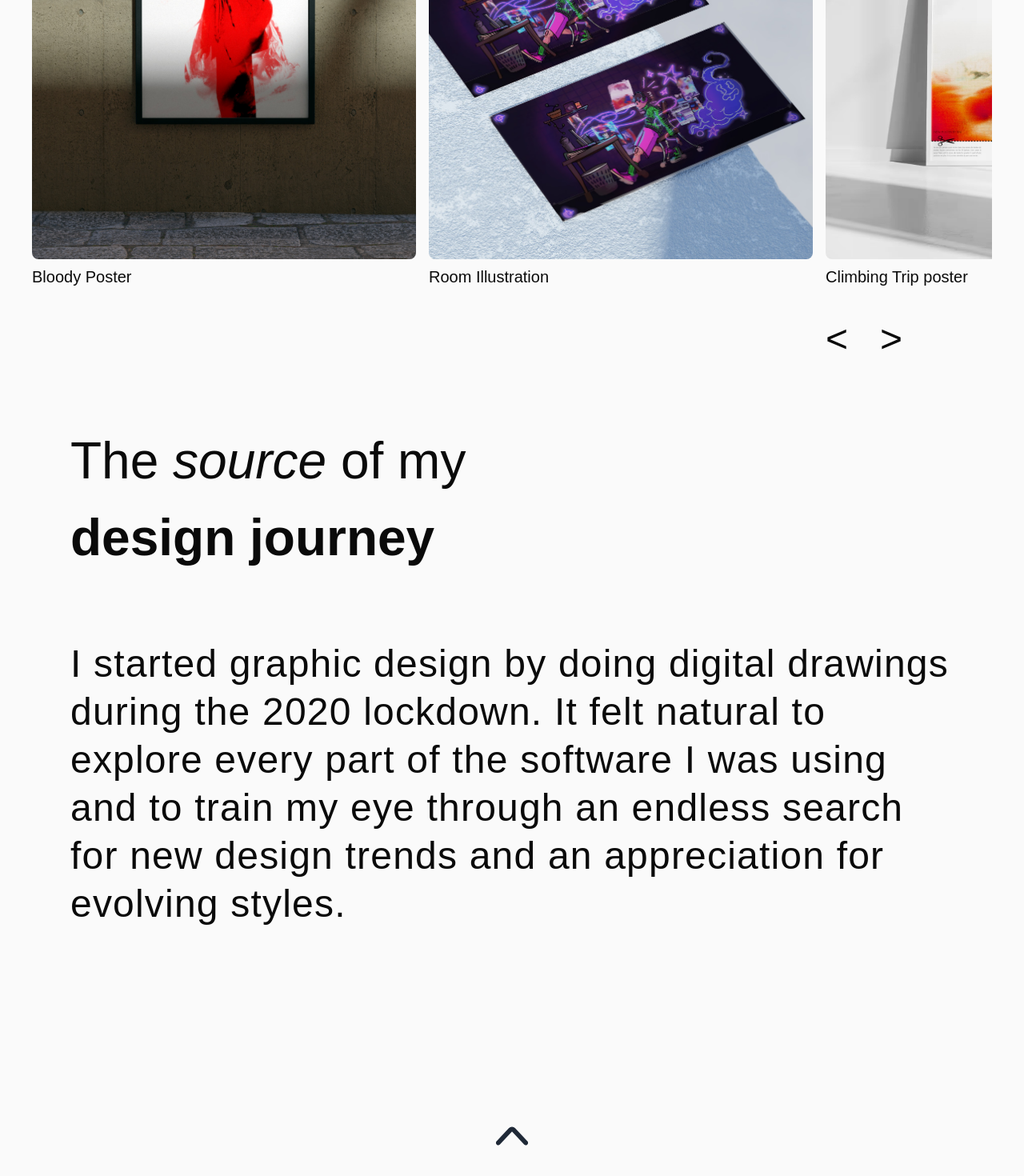
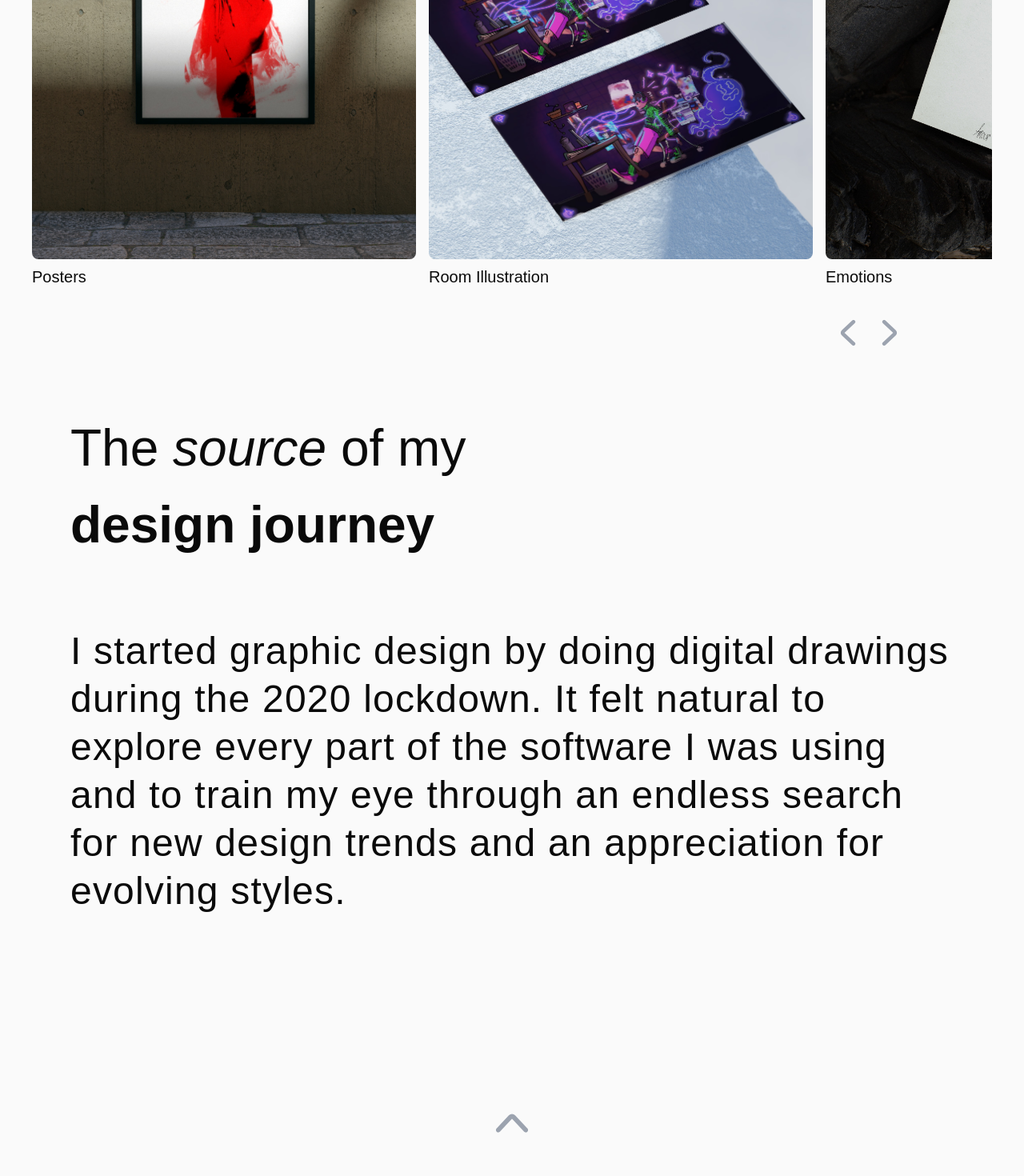
Before and after one commit to bnj35/NextTailPortfolio, a Next.js app: page /graphism in a window 1280 px wide. Shown: the part 1072-2542 px from the top of the page at 80% size. Built offline with nearby package versions, Linux system fonts and the light colour scheme.

Commit message:
add image and sections

```diff
--- a/app/components/AboutGallery.tsx
+++ b/app/components/AboutGallery.tsx
@@ -11,7 +11,7 @@ function AboutGallery({ images }: AboutGalleryProps) {
         {images.map((image, i) => (
         <div
             key={i}
-            className={`row-span-1 ${i === 2 ? "md:col-span-2" : ""}`}
+            className={`row-span-1 ${i === 2 || i === 5 ? "md:col-span-2" : ""}`}
         >
             <img
                 src={image.src}
--- a/app/components/button_back.tsx
+++ b/app/components/button_back.tsx
@@ -10,7 +10,7 @@ function Button_back() {
     return (
         <div className='flex justify-center mb-20 mt-60'>
                     <button onClick={scrollToTop}>
-                <svg className="w-10 h-10 text-gray-800" aria-hidden="true" xmlns="http://www.w3.org/2000/svg" fill="none" viewBox="0 0 14 8">
+                <svg className="w-10 h-10 text-gray-400 hover:text-gray-800 transition-all" aria-hidden="true" xmlns="http://www.w3.org/2000/svg" fill="none" viewBox="0 0 14 8">
                     <path stroke="currentColor" strokeLinecap="round" strokeLinejoin="round" strokeWidth="2" d="M13 7 7.674 1.3a.91.91 0 0 0-1.348 0L1 7"/>
                 </svg>
             </button>
--- a/app/components/carrousel.tsx
+++ b/app/components/carrousel.tsx
@@ -76,12 +76,16 @@ export default function Carousel({ images }: CarouselProps) {
                     ))}
                 </div>
             </div>
-            <div className='flex justify-end text-5xl mt-10 mr-28 gap-10 rounded-lg'>
+            <div className='flex justify-end text-5xl mt-10 mr-28 gap-5 rounded-lg'>
                 <button onClick={handleMoveLeft}>
-                    <p> &lt; </p>
+                <svg className="w-8 h-8 text-gray-400 transform -rotate-90 hover:text-gray-800 transition-all" aria-hidden="true" xmlns="http://www.w3.org/2000/svg" fill="none" viewBox="0 0 14 8">
+    <path stroke="currentColor" strokeLinecap="round" strokeLinejoin="round" strokeWidth="2" d="M13 7 7.674 1.3a.91.91 0 0 0-1.348 0L1 7"/>
+</svg>
                 </button>
                 <button onClick={handleMoveRight}>
-                    <p> &gt; </p>
+                <svg className="w-8 h-8 text-gray-400 transform rotate-90 hover:text-gray-800 transition-all" aria-hidden="true" xmlns="http://www.w3.org/2000/svg" fill="none" viewBox="0 0 14 8">
+    <path stroke="currentColor" strokeLinecap="round" strokeLinejoin="round" strokeWidth="2" d="M13 7 7.674 1.3a.91.91 0 0 0-1.348 0L1 7"/>
+</svg>
                 </button>
             </div>
         </div>
--- a/app/components/header.tsx
+++ b/app/components/header.tsx
@@ -8,7 +8,10 @@ function Header() {
       <nav>
         <ul className='flex space-x-4'>
           <li>
-            <a href='about'>About</a>
+            <a href='https://www.instagram.com/bnj.jpeg/'>Instagram</a>
+          </li>
+          <li>
+            <a href='https://github.com/bnj35'>Github</a>
           </li>
         </ul>
       </nav>
--- a/app/graphism/bloody/page.tsx
+++ b/app/graphism/bloody/page.tsx
@@ -1,31 +1,22 @@
 import React from 'react'
 import Text from '../../components/text'
-import ImageTextSection from '../../components/ImageTextSection'
 import AboutGallery from '@/app/components/AboutGallery'
 
 
 const images = [
-    { src: '/graphism/bloody.jpg', alt: 'Bloody Poster' },
-    { src: '/graphism/bloody.jpg', alt: 'Bloody Poster' },
-    { src: '/graphism/bloody.jpg', alt: 'Bloody Poster' },
-    { src: '/graphism/bloody.jpg', alt: 'Bloody Poster' },
+    { src: '/graphism/bloody/affiche.jpg', alt: 'Bloody Poster' },
+    { src: '/graphism.jpg', alt: 'Climbing Poster' },
+    { src: '/graphism/bloody/typo.jpg', alt: 'Bloody Poster' },
+    { src: '/graphism/FLOPPY.jpg', alt: 'Bloody Poster' },
     { src: '/graphism/bloody.jpg', alt: 'Bloody Poster' },
 ];
 
 export default function Home() {
     return (
         <div className='sm:m-12 md:m-16'>
-            <ImageTextSection params={{ImgSrc: '/graphism/bloody.jpg',
-                ImgAlt: 'Beautiful Landscape',
-                TextTitle: 'About me',
-                TextContent: 'A 20-year-old graphic designer, I\'m passionate about web development, graphic design, and music. Known as "Benji" by those around me, I use the phonetic version of this nickname \"BNJ\" to establish my identity online.In 2022, I earned my high school diploma with honors (Maths/LLCE options) and achieved the Cambridge B2 English language certification. I then moved from the Lyon suburbs to Lorraine and Nancy to pursue a Bachelor of Technology in Multimedia and Internet Professions (BUT MMI), with the goal of becoming a full-stack web developer.'}}/>
-            <div>
-
+            <Text params={{Title: 'Posters',
+                            Text: 'After a long period without using any graphic software, I felt inspired to create something using some old photos I found on Pexels and a typography concept I had thought of a while back. So, in the summer of 2024, I decided to design this experimental poster as a way to practice and maintain my proficiency with the software.'}}/>
             <AboutGallery images={images}/>
-
-            <Text params={{Title: 'My Skills',
-                            Text: 'I chose to specialize in the Web Development and Interactive Systems track. I am thus enhancing my skills in designing and developing dynamic websites, interactive applications, and user-friendly interfaces while exploring the latest technologies and design trends. I’m proficient in HTML, CSS, JavaScript, PHP, Dart, Flutter, and SQL. I also know frameworks as NEXT.js, Swift.php and many more. I have expertise in graphic design and SEO, and I’m comfortable working with CMS platforms like WordPress and Prestashop. I also use the THREE.js JavaScript library and am currently enrolled in Bruno Simons\' THREE Journey course.'}}/>
-            </div>
 
 
         </div>
--- /dev/null
+++ b/app/graphism/commandes/page.tsx
@@ -0,0 +1,28 @@
+import React from 'react'
+import Text from '../../components/text'
+import ImageTextSection from '../../components/ImageTextSection'
+import AboutGallery from '@/app/components/AboutGallery'
+
+
+const images = [
+    { src: '/graphism/commandes/e362.png', alt: 'Commandes'},
+    { src: '/graphism/commandes/feu et eau1logo2.png', alt: 'Commandes'},
+    { src: '/graphism/commandes/ISAACbonaparte.png', alt: 'Commandes'},
+    { src: '/graphism/commandes/tracklist2rst.png', alt: 'Commandes'},
+    { src: '/graphism/commandes/pedales.png', alt: 'Commandes'},
+
+];
+
+export default function Home() {
+    return (
+        <div className='sm:m-12 md:m-16'>
+            <ImageTextSection params={{ImgSrc: '/graphism/commandes.jpg',
+                ImgAlt: 'Client Order',
+                TextTitle: 'Client Order',
+                TextContent: 'Throughout my journey in the world of graphic design, I have had the opportunity to work on multiple client projects. Primarily in the music industry, I have created numerous posters and album covers in various styles and genres. This experience has provided me with significant skills and knowledge, which are valuable assets in a professional setting.'}}/>
+
+
+            <AboutGallery images={images}/>
+        </div>
+    )
+}
--- /dev/null
+++ b/app/graphism/illu/page.tsx
@@ -0,0 +1,22 @@
+import React from 'react'
+import Text from '../../components/text'
+import AboutGallery from '@/app/components/AboutGallery'
+
+
+const images = [
+    { src: '/graphism/illu/1.png', alt: 'illu Poster' },
+    { src: '/graphism/illu/2.png', alt: 'illu Poster' },
+    { src: '/graphism/illu/scketch.png', alt: 'illu Poster' },
+];
+
+export default function Home() {
+    return (
+        <div className='sm:m-12 md:m-16'>
+            <Text params={{Title: 'Office Illustration',
+                            Text: 'A few years ago, I used to take a lot of train trips. During these journeys, I would draw frequently, and this sketch came out of that period. I found the character\'s relaxed posture amusing, so I decided to refine it and share it on social media.'}}/>
+            <AboutGallery images={images}/>
+
+
+        </div>
+    )
+}
--- a/app/graphism/page.tsx
+++ b/app/graphism/page.tsx
@@ -4,13 +4,11 @@ import Carrousel from '../components/carrousel';
 
 export default function Home() {
   const images = [
-    { ImgUrl: '/graphism/bloody.jpg', Description: 'Bloody Poster', Lien: './graphism/bloody' },
-    { ImgUrl: '/graphism/dessin.jpg', Description: 'Room Illustration', Lien: '#' },
-    { ImgUrl: '/graphism.jpg', Description: 'Climbing Trip poster', Lien: '#' },
-    { ImgUrl: '/graphism/FLOPPY.jpg', Description: 'Floppy disk poster', Lien: '#' },
+    { ImgUrl: '/graphism/bloody.jpg', Description: 'Posters', Lien: './graphism/bloody' },
+    { ImgUrl: '/graphism/dessin.jpg', Description: 'Room Illustration', Lien: '/graphism/illu' },
     { ImgUrl: '/graphism/amour.jpg', Description: 'Emotions', Lien: '#' },
     { ImgUrl: '/graphism/algo.jpg', Description: 'Test AI', Lien: '#' },
-    { ImgUrl: '/graphism/commandes.jpg', Description: 'Works', Lien: '#' },
+    { ImgUrl: '/graphism/commandes.jpg', Description: 'Works', Lien: '/graphism/commandes' },
 
 ];
   return (
```
